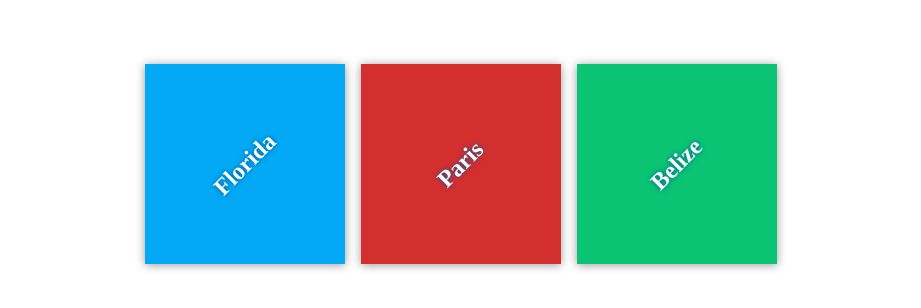
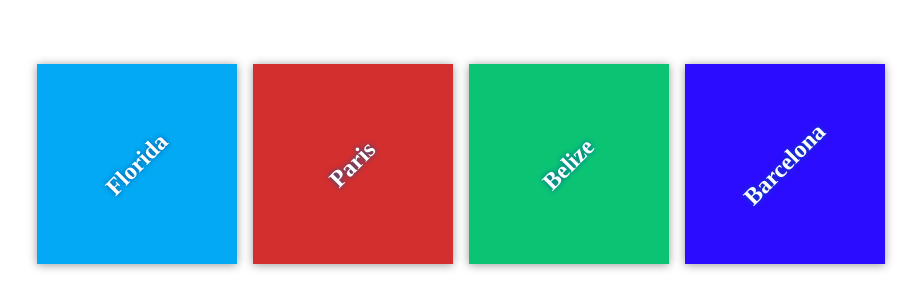
Before and after one commit to Amador1992/my-travel-plans, a plain HTML site: page index.html in a window 1280 px wide. Shown: the part 236-544 px from the top of the page, without its empty margins (179-1100 px from the left). Drawn offline with Linux system fonts and the light colour scheme.

Commit message:
added barcelona location

```diff
--- a/css/app.css
+++ b/css/app.css
@@ -61,3 +61,6 @@ h2 {
 #belize {
     background-color: #0AC474;
 }
+#barcelona{
+    background-color: #2C0CFE;
+}
--- a/index.html
+++ b/index.html
@@ -22,6 +22,10 @@
                 <h2>Belize</h2>
             </div>
 
+            <div class="destination" id="barcelona">
+                <h2>Barcelona</h2>
+            </div>
+
     </div>
 
 </body>
```
